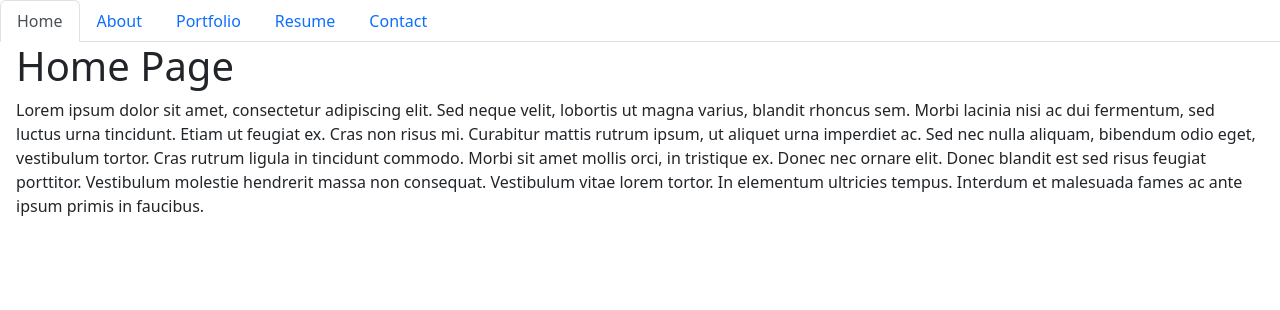
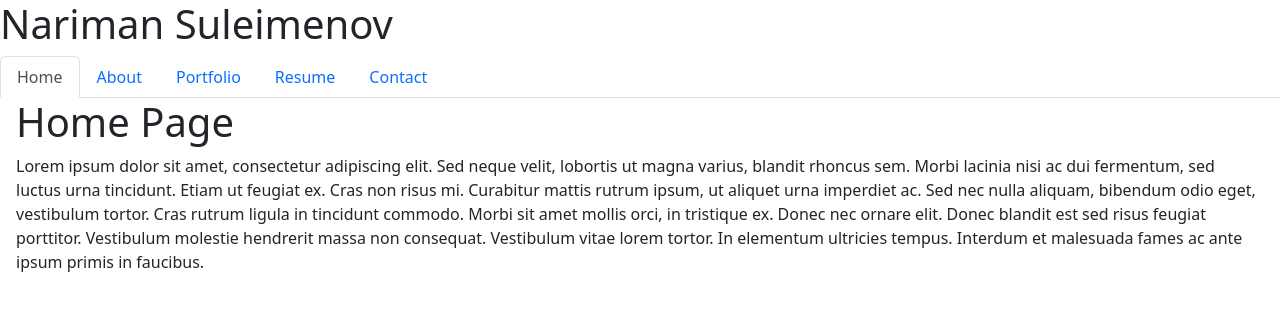
Before and after one commit to NarSulEsz/ReactBasedPortfolio, a React (Vite) app: page / in a window 1280 px wide. Shown: the top 310 px of the page. Built offline with nearby package versions, Linux system fonts and the light colour scheme.

Commit message:
Created header element with my name

```diff
--- a/src/components/NavTabs.jsx
+++ b/src/components/NavTabs.jsx
@@ -6,6 +6,9 @@ function NavTabs() {
   const currentPage = useLocation().pathname;
 
   return (
+    <div>
+       {/* Header with my name */}
+       <h1 className="header">Nariman Suleimenov</h1>
     <ul className="nav nav-tabs">
       <li className="nav-item">
         <Link
@@ -54,6 +57,7 @@ function NavTabs() {
         </Link>
       </li>
     </ul>
+    </div>
   );
 }
 
```
